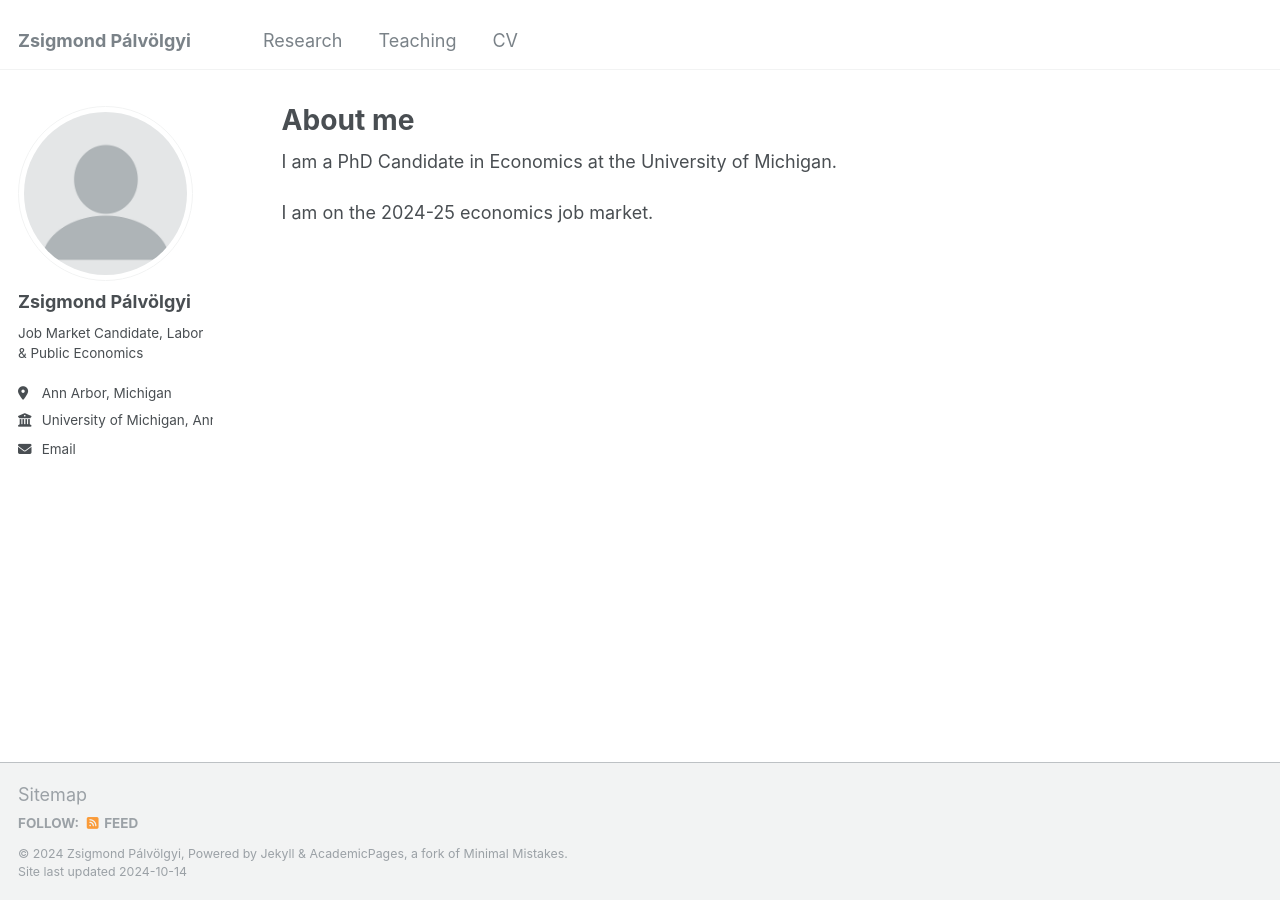
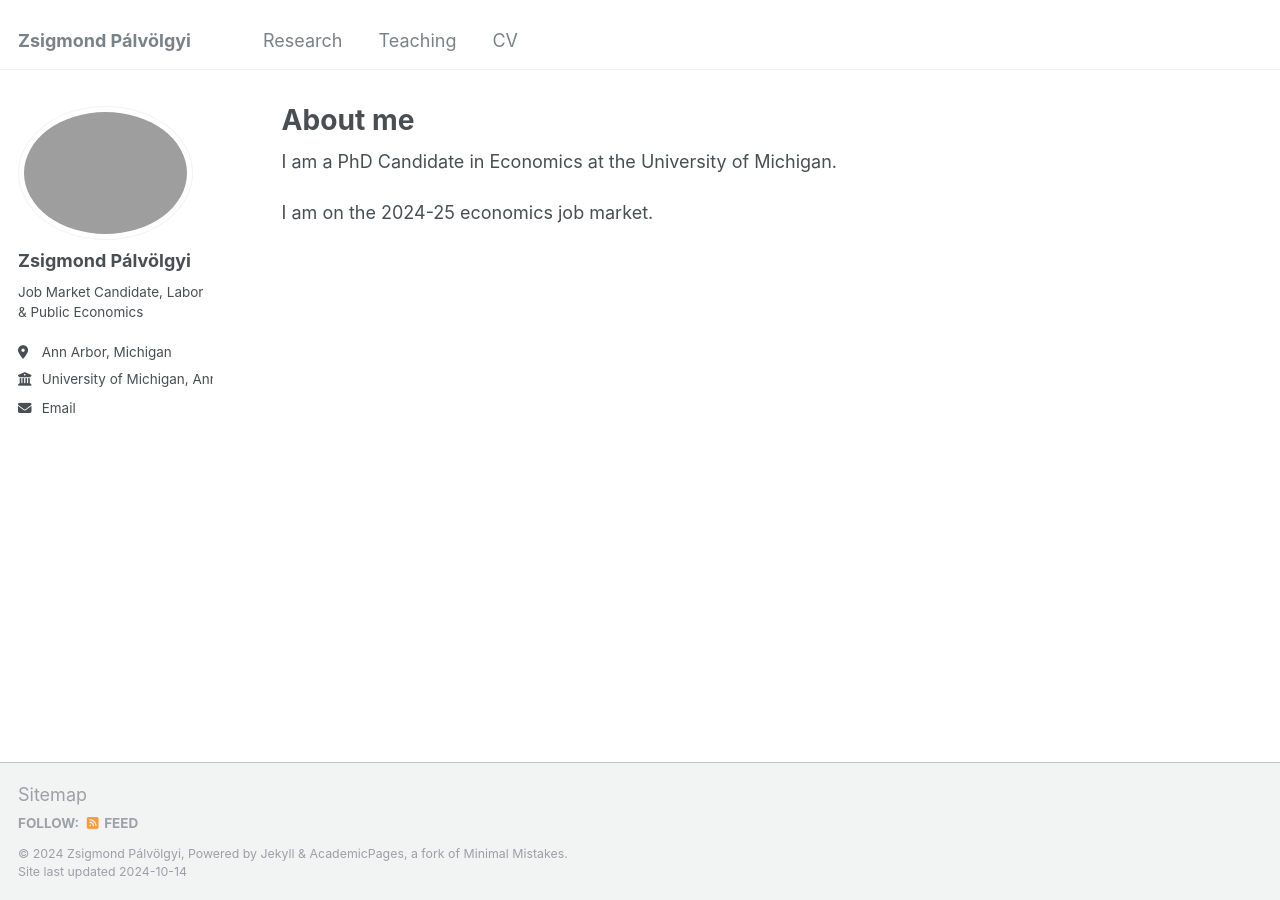
Before and after one commit to zsigmond-palvolgyi/zsigmond-palvolgyi.github.io, a Jekyll site: the page built from _pages/about.md, in a window 1280 px wide. Built offline with Jekyll 4.4.1, drawn with Linux system fonts in a browser that asks for light colours.

Commit message:
add photo

```diff
--- a/_config.yml
+++ b/_config.yml
@@ -21,7 +21,7 @@ repository               : "zsigmond-palvolgyi/zsigmond-palvolgyi.github.io"
 #               Additional customization can be done by editing /_includes/author-profile.html
 author:
   # Biographic information
-  avatar           : "profile.png"
+  avatar           : "headshot_palvolgyi.jpg"
   name             : "Zsigmond Pálvölgyi"
   pronouns         : # example: "she/her"
   bio              : "Job Market Candidate, Labor & Public Economics"
```
Also changed, not shown: 1 other file.
